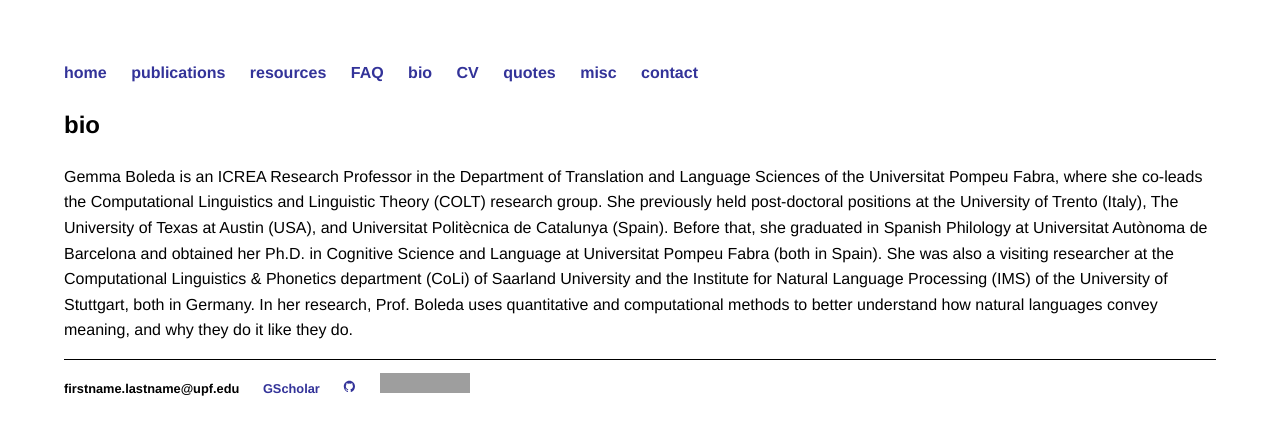
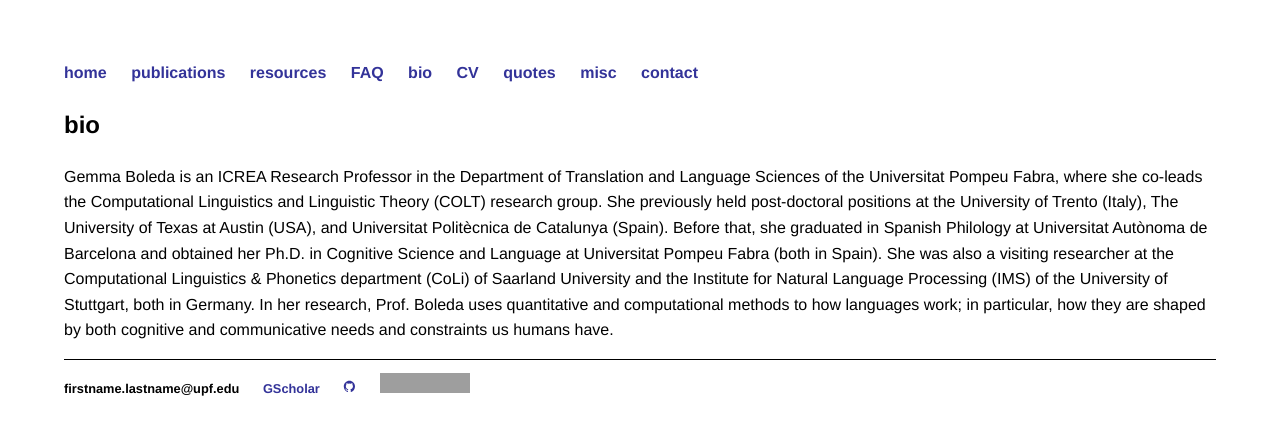
Before and after one commit to gboleda/gboleda.github.io, a Jekyll site: the page built from bio.md, in a window 1280 px wide. Shown: the top 435 px of the page. Built offline with Jekyll 4.4.1, drawn with Linux system fonts in a browser that asks for light colours; grey boxes are pictures that could not be loaded.

Commit message:
small edits

```diff
--- a/bio.md
+++ b/bio.md
@@ -5,4 +5,4 @@ title: Gemma Boleda - bio
 
 ## bio
 
-Gemma Boleda is an ICREA Research Professor in the Department of Translation and Language Sciences of the Universitat Pompeu Fabra, where she co-leads the Computational Linguistics and Linguistic Theory (COLT) research group. She previously held post-doctoral positions at the University of Trento (Italy), The University of Texas at Austin (USA), and Universitat Politècnica de Catalunya (Spain). Before that, she graduated in Spanish Philology at Universitat Autònoma de Barcelona and obtained her Ph.D. in Cognitive Science and Language at Universitat Pompeu Fabra (both in Spain). She was also a visiting researcher at the Computational Linguistics & Phonetics department (CoLi) of Saarland University and the Institute for Natural Language Processing (IMS) of the University of Stuttgart, both in Germany. In her research, Prof. Boleda uses quantitative and computational methods to better understand how natural languages convey meaning, and why they do it like they do.
+Gemma Boleda is an ICREA Research Professor in the Department of Translation and Language Sciences of the Universitat Pompeu Fabra, where she co-leads the Computational Linguistics and Linguistic Theory (COLT) research group. She previously held post-doctoral positions at the University of Trento (Italy), The University of Texas at Austin (USA), and Universitat Politècnica de Catalunya (Spain). Before that, she graduated in Spanish Philology at Universitat Autònoma de Barcelona and obtained her Ph.D. in Cognitive Science and Language at Universitat Pompeu Fabra (both in Spain). She was also a visiting researcher at the Computational Linguistics & Phonetics department (CoLi) of Saarland University and the Institute for Natural Language Processing (IMS) of the University of Stuttgart, both in Germany. In her research, Prof. Boleda uses quantitative and computational methods to how languages work; in particular, how they are shaped by both cognitive and communicative needs and constraints us humans have.
--- a/index.html
+++ b/index.html
@@ -10,7 +10,7 @@ title: Gemma Boleda
   <a href="https://www.upf.edu">Universitat Pompeu Fabra</a> (Barcelona, Spain);
   co-director of the <a href="https://www.upf.edu/web/colt/">Computational Linguistics and Linguistic Theory (COLT)</a> research group. You can reach me via email at firstname.lastname@upf.edu or snail mail <a href="/contact.html">here</a>.</p>
 
-<p>I want to understand how language works; in particular, how it is shaped by cognitive and communicative constraints. Up until recently I worked quite a lot on word meaning. My team and I work with a cross-disciplinary approach that integrates methodologies from Linguistics, Artificial Intelligence, and Cognitive Science, with a heavy use of computational models such as LLMs. Our approach requires large amounts of data, and part of our work involves gathering <a href="/resources.html">linguistic data</a> on a large scale.</p>
+<p>I want to understand how language works; in particular, how humans convey meaning through language, how the formal properties of language support communication, and how languages are shaped by both cognitive and communicative factors. I study these dynamics in a range of domains and phenomena, with special emphasis on the lexicon (vocabulary), and I investigate which aspects are universal across languages, and what governs variation. My team and I work with a cross-disciplinary approach that integrates methodologies from Linguistics, Artificial Intelligence, and Cognitive Science. Our approach requires large amounts of data, and part of our work involves gathering <a href="/resources.html">linguistic data</a> on a large scale.</p>
 
 <p>I teach Computational Semantics in the <a href="https://www.upf.edu/web/masterlinguistica/">Master's in Theoretical and Applied Linguistics</a>.</p>
 
--- a/pubs/index.html
+++ b/pubs/index.html
@@ -42,7 +42,7 @@ title: publications
       </li>
 
       <li>Boleda, G., Roth, M. 2025.
-	<a href="https://aclanthology.org/2025.conll-1.0/"><i>Proceedings of the 29th Conference on Computational Natural Language Learning</i></a>.
+	<a href="https://aclanthology.org/2025.conll-1.0/"><i>Proceedings of the 29th Conference on Computational Natural Language Learning</i></a>. Association for Computational Linguistics.
       </li>
 
       <li>Boleda, G. 2025.
```
